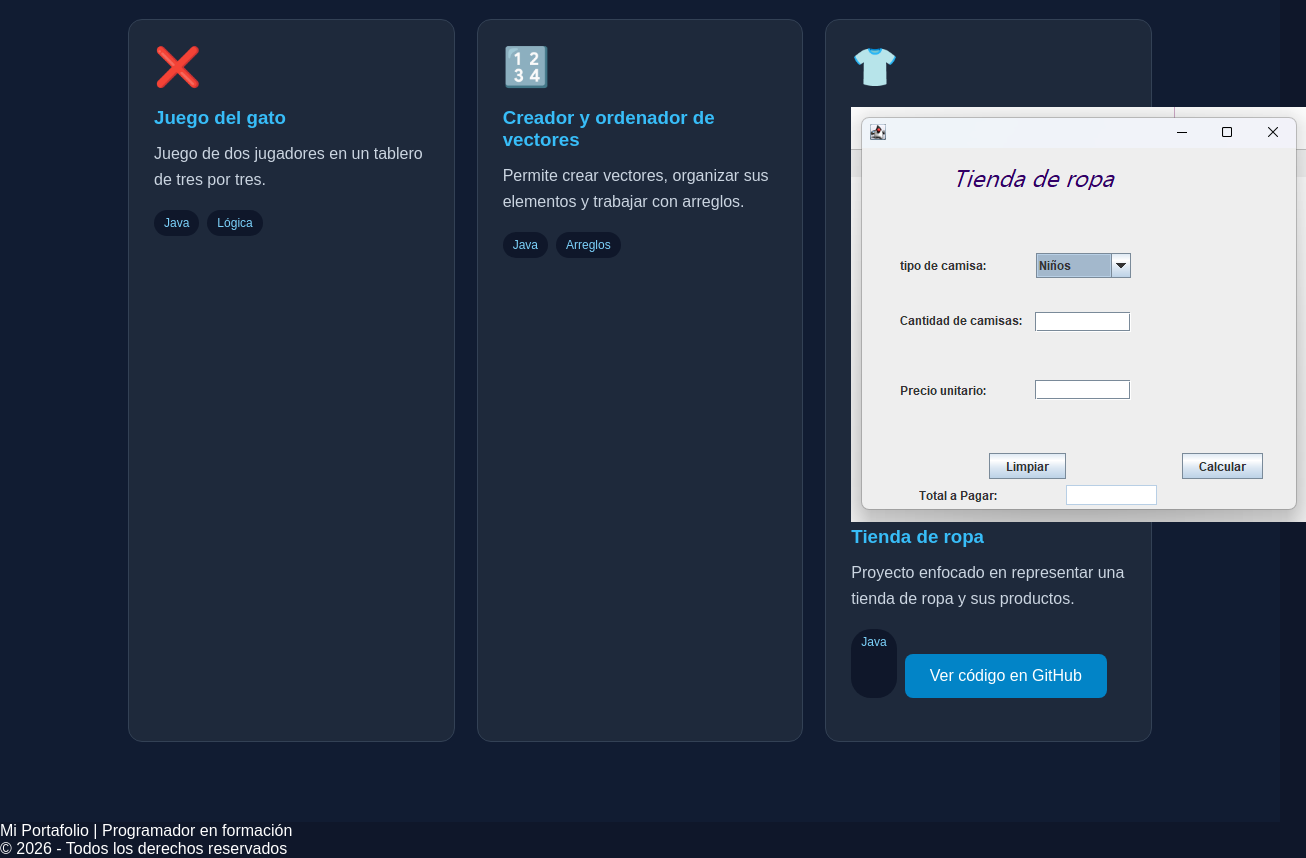
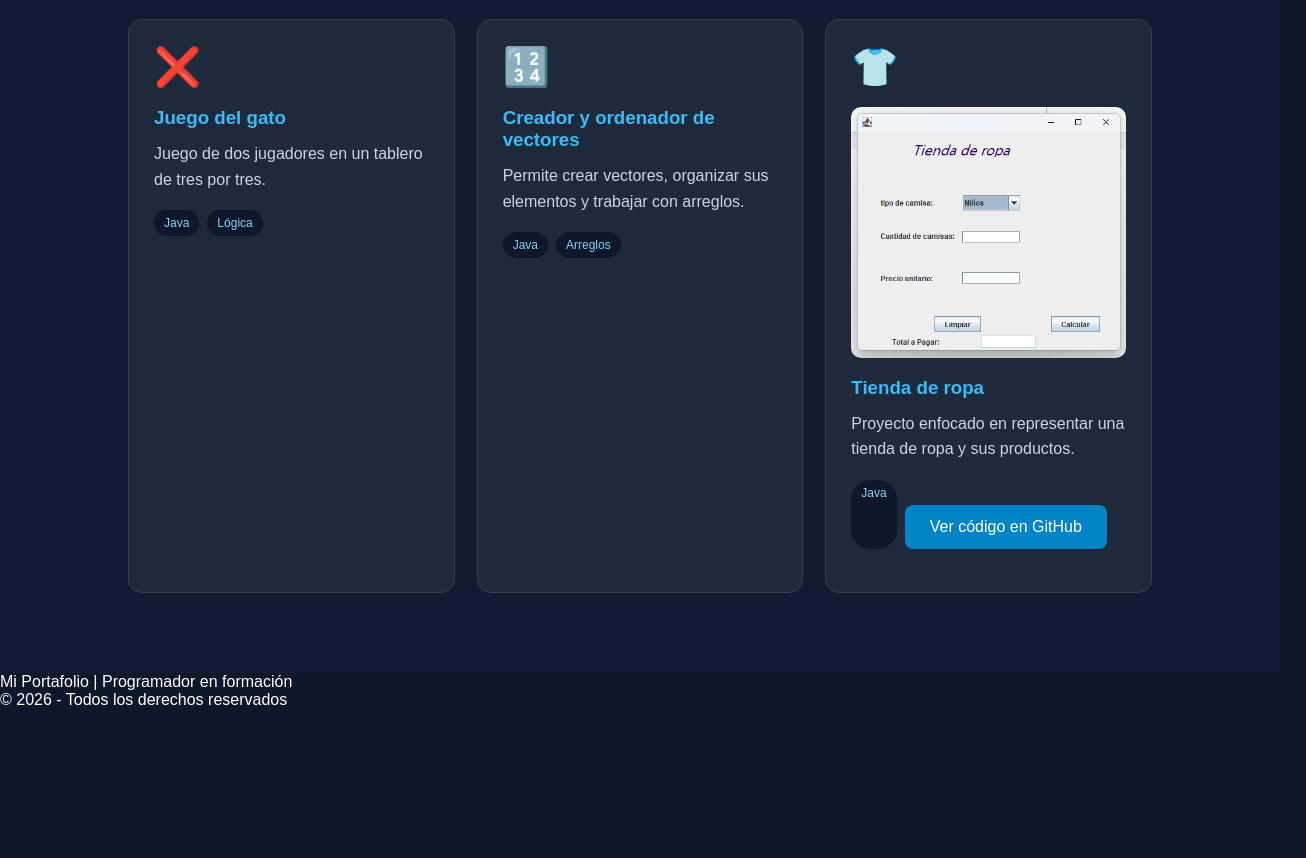
Before and after one commit to 7dvm5jh47b-art/mi-portafolio, a plain HTML site: page index.html in a window 1280 px wide. Shown: the part 1876-2734 px from the top of the page, 1306 px wide, since content can reach past the window. After the commit the page ends 2585 px from the top, so only its background shows below. Drawn offline with Linux system fonts and the light colour scheme.

Commit message:
Update index.html

```diff
--- a/index.html
+++ b/index.html
@@ -430,8 +430,8 @@ footer {
 
         <div class="proyecto-card">
             <div class="proyecto-icono">👕</div>
-      <img src="./tienda-de-ropa-captura.png" alt="Proyecto Tienda de Ropa">
-     <style="width: 100%; max-width: 350px; border-radius: 10px; margin-bottom: 15px;">
+      <img src="./tienda-de-ropa-captura.png" alt="Proyecto Tienda de Ropa"
+     style="width: 100%; max-width: 350px; border-radius: 10px; margin-bottom: 15px;">
             <h3>Tienda de ropa</h3>
             <p>Proyecto enfocado en representar una
             tienda de ropa y sus productos.</p>
```
